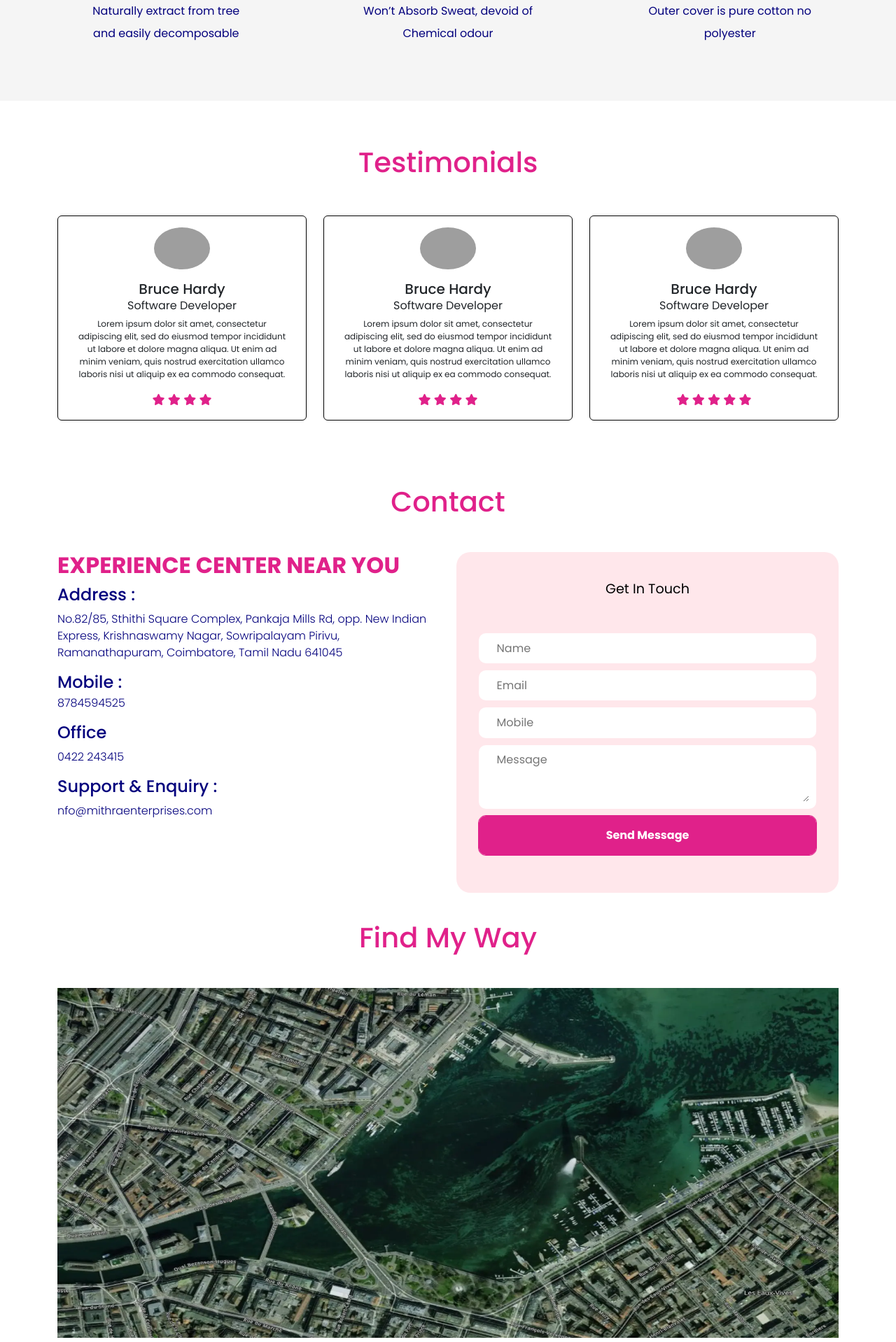
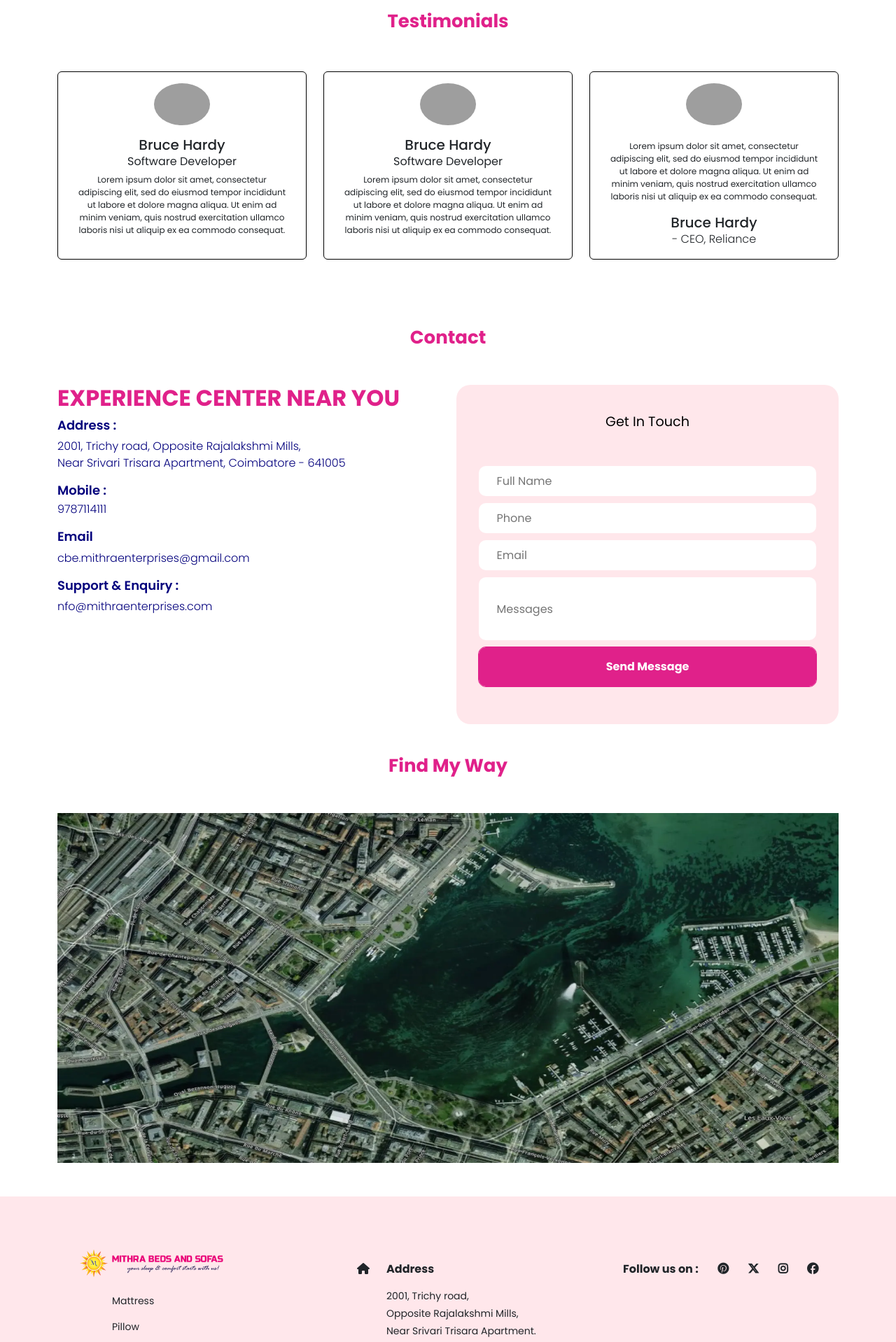
Before and after one commit to vigneshcodez/mymithra, a Django app: page / in a window 1280 px wide. Shown: the part 2720-4638 px from the top of the page at 70% size. Run offline with Django 5.2, Linux system fonts and the light colour scheme; data comes from the database, SQL or seed files in the repository; both versions use the stored data as it was after the commit; some libraries are stand-ins or nearby versions; grey boxes are pictures that could not be loaded.

Commit message:
mithra v2

```diff
--- a/app/admin.py
+++ b/app/admin.py
@@ -6,3 +6,4 @@ admin.site.register(models.Category)
 admin.site.register(models.SubCategory)
 admin.site.register(models.Product)
 admin.site.register(models.Awards)
+admin.site.register(models.Messages)
--- /dev/null
+++ b/app/form.py
@@ -0,0 +1,17 @@
+from django import forms
+from .models import Messages
+
+
+class MessagesForm(forms.ModelForm):
+    name = forms.CharField(required=True, widget=forms.widgets.TextInput(
+        attrs={"placeholder": "Full Name", "class": "input-field"}), label="")
+    email = forms.CharField(required=True, widget=forms.widgets.TextInput(
+        attrs={"placeholder": "Email", "class": "input-field"}), label="")
+    phone = forms.CharField(required=True, widget=forms.widgets.TextInput(
+        attrs={"placeholder": "Phone", "class": "input-field"}), label="")
+    message = forms.CharField(required=True, widget=forms.widgets.TextInput(
+        attrs={"placeholder": "Messages", "class": "input-field messageinput"}), label="")
+
+    class Meta:
+        model = Messages
+        exclude = ("user",)
--- a/app/templates/inc/footer.html
+++ b/app/templates/inc/footer.html
@@ -1,5 +1,5 @@
 {% load static %}
-<div class="container-fluid pb-1 pt-1 mt-5"
+<div class="container-fluid pb-1 pt-1 mt-5 "
   style="background-color: rgba(255, 192, 203, 0.39);margin-bottom: 0px !important;">
   <div class="container">
     <div class="row my-5 pt-4">
@@ -7,56 +7,61 @@
         <img src="{% static 'appimages/mithralogo.png' %}" width="100%" alt="" class="px-4">
 
         <div class="my-4 ms-2">
-          <p class="">Mattress</p>
-          <p class="">Pillow</p>
-          <p class="">Sofa Makeovers</p>
-          <p class="">Sofa Makeovers</p>
-          <p class="">Furniture</p>
-          <p class="">Bed Accessories</p>
-          <p class="">Others</p>
-          <p class="">About Us</p>
+          <p class="contactfontsize " style="margin-left: 70px;">Mattress</p>
+          <p class="contactfontsize " style="margin-left: 70px;">Pillow</p>
+          <p class="contactfontsize " style="margin-left: 70px;">Sofa Makeovers</p>
+          <p class="contactfontsize " style="margin-left: 70px;">Sofa Makeovers</p>
+          <p class="contactfontsize " style="margin-left: 70px;">Furniture</p>
+          <p class="contactfontsize " style="margin-left: 70px;">Bed Accessories</p>
+          <p class="contactfontsize " style="margin-left: 70px;">Others</p>
+          <p class="contactfontsize " style="margin-left: 70px;">About Us</p>
         </div>
 
       </div>
+
       <div class="col-md-1"></div>
 
       <div class="col-md-4 mb-0">
-
-
-        <div class="mt-5"><span><i class="fa-solid fa-house ms-1"></i></span><span class="ms-4 fw-bold">Address</span>
+        <div class="ms-5">
+          <div class="mt-3"><span><i class="fa-solid fa-house"></i></span><span class="ms-4 fw-bold">Address</span>
           </div>
           <div class="ps-5 contactfontsize mt-3  ">
-          <p class="my-1 ">2001, Trichy road, Opposite Rajalakshmi Mills,</p>
-          <p class="my-1">Near Srivari Trisara Apartment.</p>
-          <p class="my-1">Coimbatore 641005</p>
+            <p class="my-1  addresalignment">2001, Trichy road, </p>
+            <p class="my-1  addresalignment">Opposite Rajalakshmi Mills,</p>
+            <p class="my-1 addresalignment">Near Srivari Trisara Apartment.</p>
+            <p class="my-1 addresalignment">Coimbatore 641005</p>
           </div>
 
           <div class="mt-3"><span><i class="fa-regular fa-envelope"></i></span><span class="ms-4 fw-bold">Email</span>
           </div>
+
           <div class="ps-5 contactfontsize mt-3 ">
-          <p class="my-1 ">cbe.mithraenterprises@gmail.com</p>
+            <p class="my-1 addresalignment">cbe.mithraenterprises@gmail.com</p>
           </div>
 
           <div class="mt-3"><span><i class="fa-solid fa-phone"></i></span><span class="ms-4 fw-bold">Mobile</span></div>
           <div class="ps-5 contactfontsize mt-3 ">
-          <p class="my-1 ">9787114111</p>
+            <p class="my-1 addresalignment">9787114111</p>
           </div>
 
           <div class="mt-3"><span><i class="fa-regular fa-clock"></i></span><span class="ms-4 fw-bold">Opening
               Hours</span></div>
           <div class="ps-5 contactfontsize mt-3 ">
-          <p class="my-1 ">Monday - Saturday / 09.30 AM - 06.30 PM (Except Holidays)</p>
+            <p class="my-1 addresalignment">Monday - Saturday / 09.30 AM - 06.30 PM (Except Holidays)</p>
+          </div>
         </div>
 
       </div>
 
 
-      <div class="col-md-4 mt-3">
-        <p class="fw-bold">Follow us on :</p>
-        <i class="fa-brands fa-pinterest ms-2 fw-bold"></i>
-        <i class="fa-brands fa-x-twitter ms-2 fw-bold"></i>
-        <i class="fa-brands fa-instagram ms-2 fw-bold"></i>
-        <i class="fa-brands fa-facebook ms-2  fw-bold"></i>
+      <div class="col-md-4 mt-3 ">
+        <p class="fw-bold ms-5"><span>Follow us on :</span>
+          <i class="fa-brands fa-pinterest ms-2 fw-bold ms-4"></i>
+          <i class="fa-brands fa-x-twitter ms-2 fw-bold ms-4"></i>
+          <i class="fa-brands fa-instagram ms-2 fw-bold ms-4"></i>
+          <i class="fa-brands fa-facebook ms-2  fw-bold ms-4"></i>
+        </p>
+
       </div>
     </div>
   </div>
--- a/app/templates/pages/home.html
+++ b/app/templates/pages/home.html
@@ -76,7 +105,7 @@
 
 <!-- about company starts-->
 <div class="container mb-5 mt-5">
-  <h1 class="colorprimary text-center mb-4">About Mithra Beds and Sofas</h1>
+  <div class="colorprimary text-center mb-4 heading-size">About Mithra Beds and Sofas</div>
   <p class="colorsecondary text-center lh-lg ">Mitha association with Furniture needs no introduction. Mithra is the
     world’s largest manufacturer of moulded furniture & India’s favourite furniture brand with 50 stores & 3,000+
     distributors. Our furniture has eternally been a part of Indian home’s interiors, knowingly or unknowingly taking
@@ -92,7 +121,7 @@
 
 <!-- category starts-->
 <div class="container mt-5">
-  <h1 class="colorprimary text-center mb-4">Complete your Sleep Suite</h1>
+  <div class="colorprimary text-center mb-4 heading-size">Complete your Sleep Suite</div>
   <p class="colorsecondary text-center lh-lg ">
     We have entire range of exclusive products for comfortable sound sleep...
   </p>
@@ -118,7 +149,7 @@
 
 <!-- why ilavam panju starts -->
 <div class="container-fluid p-5" style="background-color: #f5f5f5;">
-  <h1 class="colorprimary text-center mb-5 mt-3">Why Ilavam panju ?</h1>
+  <div class="colorprimary text-center mb-5 mt-3 heading-size">Why Ilavam panju ?</div>
   <div class="row">
 
     <div class="col-md-4 my-3 text-center">
@@ -170,7 +201,7 @@
 
 <!-- testimonial starts -->
 <div class="container ">
-  <h1 class="colorprimary text-center mb-5 mt-3">Testimonials</h1>
+  <div class="colorprimary text-center mb-5 mt-3 heading-size">Testimonials</div>
   <div class="row ">
 
     <div class="col-md-4 my-1">
@@ -189,14 +220,6 @@
           <p>Lorem ipsum dolor sit amet, consectetur adipiscing elit, sed do eiusmod tempor incididunt ut labore et
             dolore magna aliqua. Ut enim ad minim veniam, quis nostrud exercitation ullamco laboris nisi ut aliquip ex
             ea commodo consequat.</p>
-
-        </div>
-
-        <div class="ratings">
-          <i class="fa fa-star"></i>
-          <i class="fa fa-star"></i>
-          <i class="fa fa-star"></i>
-          <i class="fa fa-star"></i>
 
         </div>
 
@@ -222,13 +245,6 @@
 
         </div>
 
-        <div class="ratings">
-          <i class="fa fa-star"></i>
-          <i class="fa fa-star"></i>
-          <i class="fa fa-star"></i>
-          <i class="fa fa-star"></i>
-
-        </div>
 
       </div>
     </div>
@@ -244,21 +260,14 @@
         </div>
 
         <div class="user-content">
-
-          <h5 class="mb-0">Bruce Hardy</h5>
-          <span>Software Developer</span>
           <p>Lorem ipsum dolor sit amet, consectetur adipiscing elit, sed do eiusmod tempor incididunt ut labore et
             dolore magna aliqua. Ut enim ad minim veniam, quis nostrud exercitation ullamco laboris nisi ut aliquip ex
             ea commodo consequat.</p>
-
         </div>
 
         <div class="ratings">
-          <i class="fa fa-star"></i>
-          <i class="fa fa-star"></i>
-          <i class="fa fa-star"></i>
-          <i class="fa fa-star"></i>
-          <i class="fa fa-star"></i>
+          <h5 class="mb-0">Bruce Hardy</h5>
+          <span class="fw-light">- CEO, Reliance</span>
 
         </div>
 
@@ -284,22 +293,21 @@
 
 <!-- address info -->
 <div class="container">
-  <h1 class="colorprimary text-center mt-3 mb-5">Contact</h1>
+  <div class="colorprimary text-center mt-3 mb-5 heading-size">Contact</div>
   <div class="row">
     <div class="col-md-6 ">
       <h2 class="colorprimary fw-bold">EXPERIENCE CENTER NEAR YOU</h2>
-      <h4 class="colorsecondary">Address :</h4>
-      <p class="colorsecondary mb-3 fw-light">No.82/85, Sthithi Square Complex, Pankaja Mills Rd, opp. New Indian
-        Express,
-        Krishnaswamy Nagar, Sowripalayam Pirivu, Ramanathapuram, Coimbatore, Tamil Nadu 641045</p>
+      <h4 class="colorsecondary fontsize24">Address :</h4>
+      <p class="colorsecondary mb-3 fw-light">2001, Trichy road, Opposite Rajalakshmi Mills,<br> Near Srivari Trisara
+        Apartment, Coimbatore - 641005</p>
 
-      <h4 class="colorsecondary mb-1">Mobile :</h4>
-      <p class="colorsecondary mb-3  fw-light">8784594525</p>
+      <h4 class="colorsecondary mb-1 fontsize24">Mobile :</h4>
+      <p class="colorsecondary mb-3  fw-light">9787114111</p>
 
-      <h4 class="colorsecondary">Office</h4>
-      <p class="colorsecondary mb-3 fw-light">0422 243415</p>
+      <h4 class="colorsecondary fontsize24">Email</h4>
+      <p class="colorsecondary mb-3 fw-light">cbe.mithraenterprises@gmail.com</p>
 
-      <h4 class="colorsecondary">Support & Enquiry :</h4>
+      <h4 class="colorsecondary fontsize24">Support & Enquiry :</h4>
       <p class="colorsecondary mb-3 fw-light">nfo@mithraenterprises.com</p>
 
 
@@ -309,23 +317,24 @@
     <div class="col-md-6">
       <div class="">
         <div class="form-card2">
-          <form class="form">
+          <form class="form" method="POST" action="{% url 'home' %}" autocomplete="off">
+            {% csrf_token %}
             <p class="form-heading">Get In Touch</p>
 
             <div class="form-field">
-              <input required="" placeholder="Name" class="input-field" type="text" />
+              {{form.name}}
             </div>
 
             <div class="form-field">
-              <input required="" placeholder="Email" class="input-field" type="email" />
+              {{form.phone}}
             </div>
 
             <div class="form-field">
-              <input required="" placeholder="Mobile" class="input-field" type="number" />
+              {{form.email}}
             </div>
 
             <div class="form-field">
-              <textarea required="" placeholder="Message" cols="30" rows="3" class="input-field"></textarea>
+              {{form.message}}
             </div>
 
             <button class="sendMessage-btn">Send Message</button>
@@ -340,7 +349,7 @@
 <!-- map start -->
 <div class="container my-4">
   <div class="row">
-    <h1 class="colorprimary text-center mb-5 mt-3">Find My Way</h1>
+    <div class="colorprimary text-center mb-5 mt-3 heading-size">Find My Way</div>
     <div class="col-md-12">
       <img src="{% static 'appimages/map.webp' %}" width="100%" height="500px" alt="">
     </div>
--- a/app/views.py
+++ b/app/views.py
@@ -1,5 +1,7 @@
-from django.shortcuts import render
+from django.shortcuts import render,redirect
 from .models import Category, SubCategory, Product,Awards
+from . form import MessagesForm
+from django.contrib import messages
 
 # Create your views here.
 
@@ -7,8 +9,13 @@ from .models import Category, SubCategory, Product,Awards
 def home(request):
     category = Category.objects.all()
     subcategory = SubCategory.objects.filter(sub_category_of__id=1)
-
-    return render(request, 'pages/home.html', {'category': category, 'subcategory': subcategory})
+    form = MessagesForm(request.POST or None)
+    if request.method == "POST":
+        if form.is_valid():
+            add_record = form.save()
+            messages.success(request, "Message sent...")
+            return redirect('home')
+    return render(request, 'pages/home.html', {'category': category, 'subcategory': subcategory,'form':form})
 
 
 def about(request):
--- a/static/css/mystyle.css
+++ b/static/css/mystyle.css
@@ -2,7 +2,6 @@
   margin: 0;
   padding: 0;
   font-family: "Poppins", sans-serif;
-
 }
 
 :root {
@@ -19,7 +18,10 @@
 .colorsecondary {
   color: var(--secondary) !important;
 }
-
+.heading-size {
+  font-size: 26px;
+  font-weight: bold;
+}
 .home-category-image-container {
   width: 100%;
   height: 350px;
@@ -41,10 +43,10 @@
   border-radius: 5px;
 }
 
-.contactrow{
- display: flex;
- justify-content: center;
- align-items: center;
+.contactrow {
+  display: flex;
+  justify-content: center;
+  align-items: center;
 }
 .nameandnumberinput {
   padding: 5px;
@@ -73,32 +75,32 @@
   background-position: center;
 }
 
-
-
-
-
-
+/* promise section */
+.promise-logo {
+  width: 40px;
+  height: 50px;
+}
+.promise-logo2 {
+  width: 57px;
+  height: 50px;
+}
+/* promise section */
 
 /* testimonial card */
 
-
-.card{
-  border:1px solid black;
+.card {
+  border: 1px solid black;
 }
 
-.user-content p{
-  margin-top:5px;
-  font-size:12px;
+.user-content p {
+  margin-top: 5px;
+  font-size: 12px;
 }
 
-
-.ratings i{
-  color:var(--primarycolor);
+.ratings i {
+  color: var(--primarycolor);
 }
 /* testimonial card */
-
-
-
 
 /* contact form start */
 .form {
@@ -133,8 +135,7 @@
   border: none;
   outline: none;
   color: black;
-  background-color:white;
-
+  background-color: white;
 }
 
 .input-field {
@@ -169,7 +170,11 @@
 }
 
 .form-card1 {
-  background-image: linear-gradient(163deg, var(--primarycolor) 0%, var(--primarycolor) 100%);
+  background-image: linear-gradient(
+    163deg,
+    var(--primarycolor) 0%,
+    var(--primarycolor) 100%
+  );
   border-radius: 22px;
   transition: all 0.3s;
 }
@@ -190,16 +195,8 @@
 
 /* contact form ends */
 
-
-
-
-
-
-
-
-
 .contactfontsize {
-  font-size: 12px;
+  font-size: 14px;
 }
 .nameandnumber {
   display: flex;
@@ -210,6 +207,7 @@
   border: none;
   margin-bottom: 2px;
   transition: 300ms;
+  background-color: #ffc0cb;
 }
 .home-category-image-container-heading:hover {
   background-color: var(--primarycolor);
@@ -241,7 +239,6 @@
   background-position: center;
   background-size: contain;
   background-repeat: no-repeat;
-
 }
 
 .awardcard svg {
@@ -293,6 +290,15 @@
 
 /* award card ends */
 
+.fontsize24 {
+  font-size: 18px;
+  font-weight: 600;
+}
+
+.addresalignment {
+  margin-left: -6px;
+}
+
 @media only screen and (min-width: 670px) {
 }
 
```
Also changed, not shown: other parts of app/templates/pages/home.html (+44 -13 lines), app/models.py (+16 -4 lines), app/templates/inc/header.html (+31 -1 lines), app/migrations/0006_messages.py (added), db.sqlite3, static/appimages/81aGOpqMb5L._SX522_.jpg (added), static/appimages/Banner01.png (added), static/appimages/Banner02.png (added), static/appimages/Banner03.png (added). Lines whose indentation alone changed are shown as unchanged.
